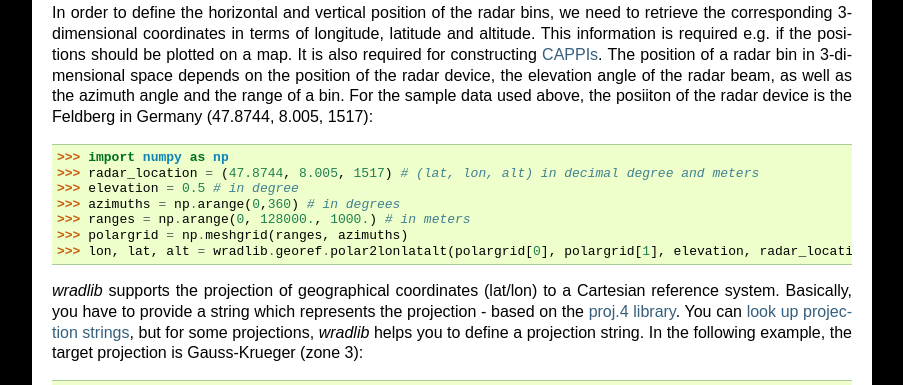
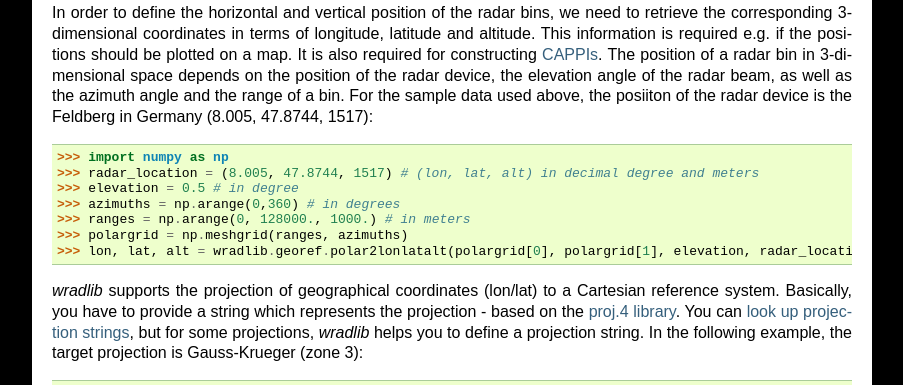
Before and after one commit to wradlib/wradlib-docs, a Sphinx documentation site: the page built from source/tutorial_workflow.rst, in a window 1280 px wide and 900 px high, scrolled down 3335 px. Shown: the part 214-599 px from the top of the window, without its empty margins (198-1101 px from the left). Built offline with Sphinx 7.4.7, drawn with Linux system fonts in a browser that asks for light colours; formulas are drawn with MathJax 3.

```diff
--- a/source/tutorial_workflow.rst
+++ b/source/tutorial_workflow.rst
@@ -108,17 +108,17 @@ Check the shape and values of your resulting array for plausibility:
 
 Georeferencing and projection
 -----------------------------
-In order to define the horizontal and vertical position of the radar bins, we need to retrieve the corresponding 3-dimensional coordinates in terms of longitude, latitude and altitude. This information is required e.g. if the positions should be plotted on a map. It is also required for constructing `CAPPIs <http://en.wikipedia.org/wiki/Constant_altitude_plan_position_indicator>`_. The position of a radar bin in 3-dimensional space depends on the position of the radar device, the elevation angle of the radar beam, as well as the azimuth angle and the range of a bin. For the sample data used above, the posiiton of the radar device is the Feldberg in Germany (47.8744, 8.005, 1517):
+In order to define the horizontal and vertical position of the radar bins, we need to retrieve the corresponding 3-dimensional coordinates in terms of longitude, latitude and altitude. This information is required e.g. if the positions should be plotted on a map. It is also required for constructing `CAPPIs <http://en.wikipedia.org/wiki/Constant_altitude_plan_position_indicator>`_. The position of a radar bin in 3-dimensional space depends on the position of the radar device, the elevation angle of the radar beam, as well as the azimuth angle and the range of a bin. For the sample data used above, the posiiton of the radar device is the Feldberg in Germany (8.005, 47.8744, 1517):
 
 >>> import numpy as np
->>> radar_location = (47.8744, 8.005, 1517) # (lat, lon, alt) in decimal degree and meters
+>>> radar_location = (8.005, 47.8744, 1517) # (lon, lat, alt) in decimal degree and meters
 >>> elevation = 0.5 # in degree
 >>> azimuths = np.arange(0,360) # in degrees
 >>> ranges = np.arange(0, 128000., 1000.) # in meters
 >>> polargrid = np.meshgrid(ranges, azimuths)
 >>> lon, lat, alt = wradlib.georef.polar2lonlatalt(polargrid[0], polargrid[1], elevation, radar_location)
 
-*wradlib* supports the projection of geographical coordinates (lat/lon) to a Cartesian reference system. Basically, you have to provide a string which represents the projection - based on the `proj.4 library <http://trac.osgeo.org/proj/>`_. You can `look up projection strings <http://www.remotesensing.org/geotiff/proj_list>`_, but for some projections, *wradlib* helps you to define a projection string. In the following example, the target projection is Gauss-Krueger (zone 3):
+*wradlib* supports the projection of geographical coordinates (lon/lat) to a Cartesian reference system. Basically, you have to provide a string which represents the projection - based on the `proj.4 library <http://trac.osgeo.org/proj/>`_. You can `look up projection strings <http://www.remotesensing.org/geotiff/proj_list>`_, but for some projections, *wradlib* helps you to define a projection string. In the following example, the target projection is Gauss-Krueger (zone 3):
 
 >>> projstr = wradlib.georef.create_projstr("gk", zone=3)
 >>> gk3 = proj4_to_osr(proj4str)
```
